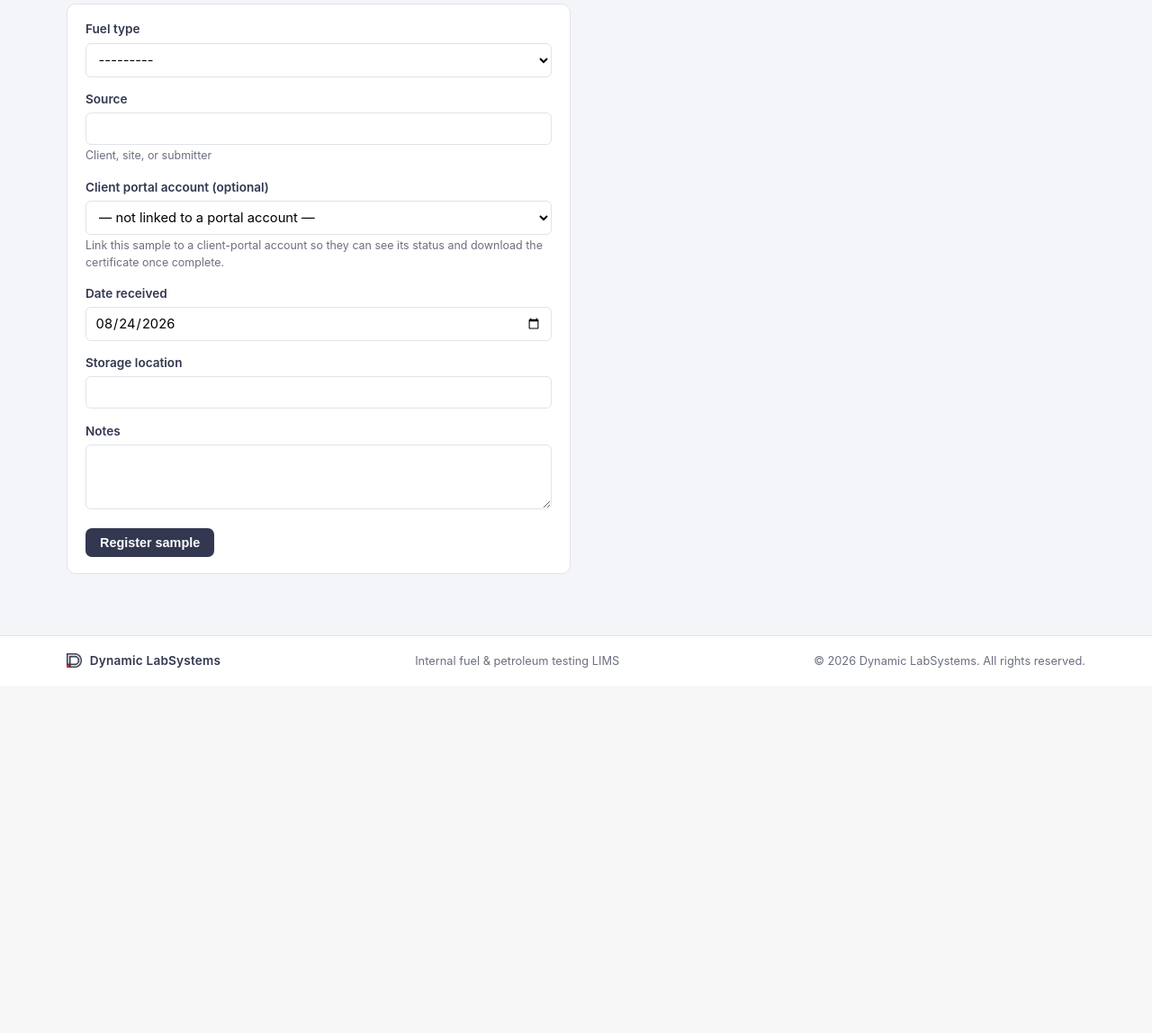
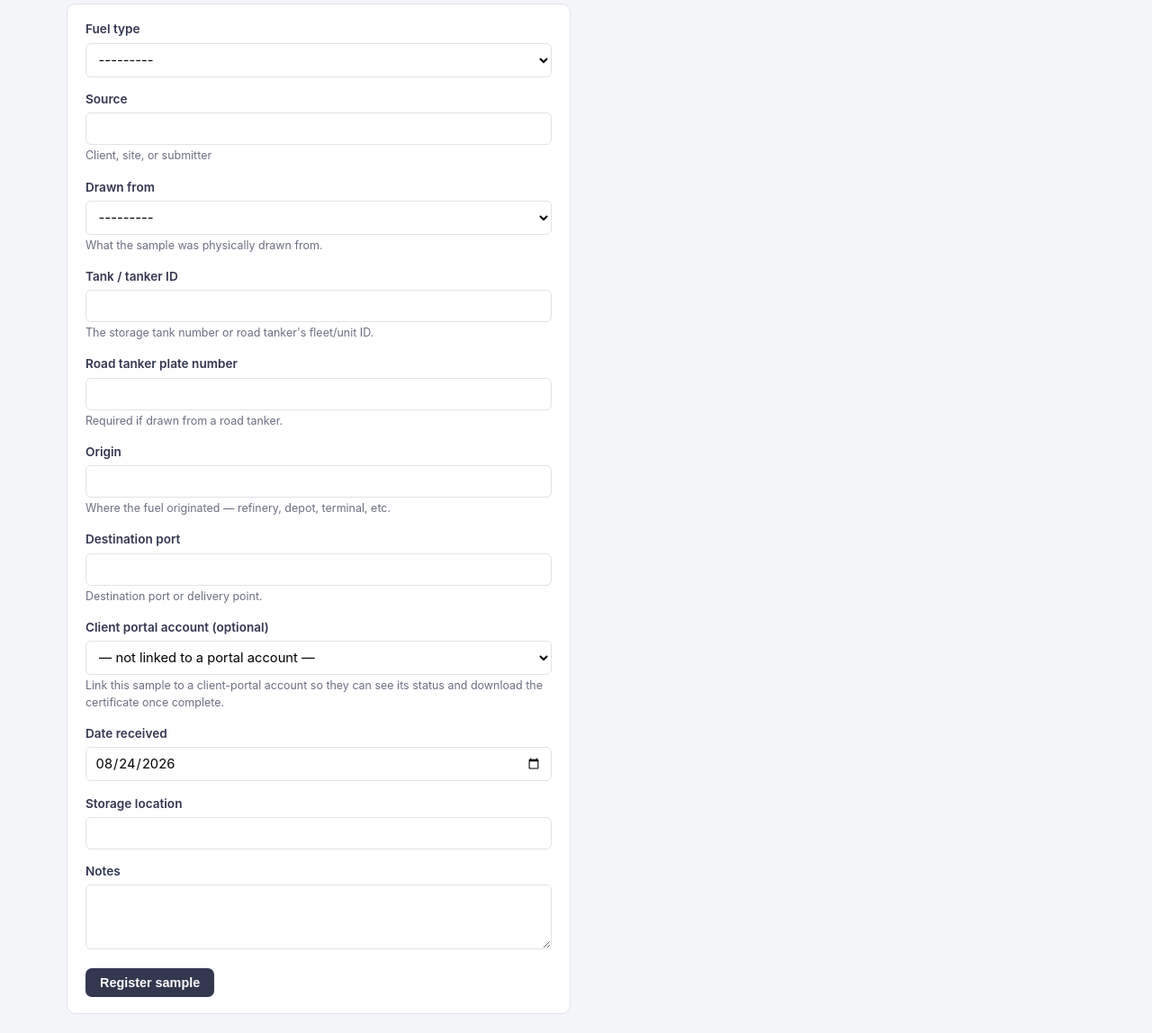
Before and after one commit to Philip199710/Dynamic-LabSystems, a Django app: page /samples/new/ in a window 1280 px wide. Shown: the part 135-1283 px from the top of the page at 90% size. Before the commit the page ends 877 px from the top, so only its background shows below. Run offline with Django 5.2, Linux system fonts and the light colour scheme; the visitor is signed in with stand-in values (Sample User, id 1); data that the repository does not hold is empty.

Commit message:
revision 3

```diff
--- a/samples/forms.py
+++ b/samples/forms.py
@@ -6,7 +6,19 @@ from .models import Sample
 class SampleForm(forms.ModelForm):
     class Meta:
         model = Sample
-        fields = ["fuel_type", "source", "client", "date_received", "storage_location", "notes"]
+        fields = [
+            "fuel_type",
+            "source",
+            "source_type",
+            "tank_or_tanker_id",
+            "tanker_plate_number",
+            "origin",
+            "destination_port",
+            "client",
+            "date_received",
+            "storage_location",
+            "notes",
+        ]
         widgets = {
             "date_received": forms.DateInput(attrs={"type": "date"}),
             "notes": forms.Textarea(attrs={"rows": 3}),
@@ -20,3 +32,11 @@ class SampleForm(forms.ModelForm):
         super().__init__(*args, **kwargs)
         self.fields["client"].required = False
         self.fields["client"].empty_label = "— not linked to a portal account —"
+        for name in ("source_type", "tank_or_tanker_id", "tanker_plate_number", "origin", "destination_port"):
+            self.fields[name].required = False
+
+    def clean(self):
+        cleaned = super().clean()
+        if cleaned.get("source_type") == Sample.SOURCE_TYPE_ROAD_TANKER and not cleaned.get("tanker_plate_number"):
+            self.add_error("tanker_plate_number", "Required when the sample is drawn from a road tanker.")
+        return cleaned
--- a/samples/models.py
+++ b/samples/models.py
@@ -20,9 +20,39 @@ class Sample(models.Model):
         (STATUS_DISPOSED, "Disposed"),
     ]
 
+    SOURCE_TYPE_TANK = "TANK"
+    SOURCE_TYPE_ROAD_TANKER = "ROAD_TANKER"
+    SOURCE_TYPE_CHOICES = [
+        (SOURCE_TYPE_TANK, "Storage tank"),
+        (SOURCE_TYPE_ROAD_TANKER, "Road tanker"),
+    ]
+
     sample_id = models.CharField(max_length=20, unique=True, editable=False)
     fuel_type = models.ForeignKey(FuelType, on_delete=models.PROTECT, related_name="samples")
     source = models.CharField(max_length=150, help_text="Client, site, or submitter")
+    source_type = models.CharField(
+        max_length=20,
+        choices=SOURCE_TYPE_CHOICES,
+        blank=True,
+        verbose_name="Drawn from",
+        help_text="What the sample was physically drawn from.",
+    )
+    tank_or_tanker_id = models.CharField(
+        max_length=100,
+        blank=True,
+        verbose_name="Tank / tanker ID",
+        help_text="The storage tank number or road tanker's fleet/unit ID.",
+    )
+    tanker_plate_number = models.CharField(
+        max_length=20,
+        blank=True,
+        verbose_name="Road tanker plate number",
+        help_text="Required if drawn from a road tanker.",
+    )
+    origin = models.CharField(
+        max_length=150, blank=True, help_text="Where the fuel originated — refinery, depot, terminal, etc."
+    )
+    destination_port = models.CharField(max_length=150, blank=True, help_text="Destination port or delivery point.")
     client = models.ForeignKey(
         "accounts.Client",
         on_delete=models.SET_NULL,
```
Also changed, not shown: accounts/forms.py (+21 -1 lines), templates/accounts/portal_sample_detail.html (+13 -0 lines), templates/reports/coa_pdf.html (+17 -0 lines), templates/samples/sample_detail.html (+7 -0 lines), samples/migrations/0004_sample_destination_port_sample_origin_and_more.py (added).
